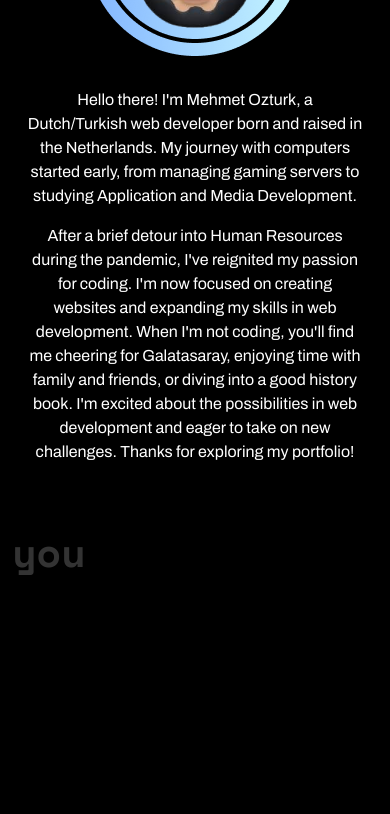
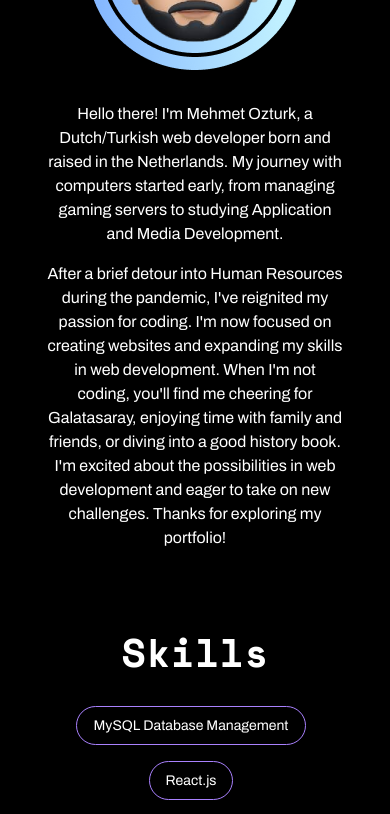
Before and after one commit to memooh/portfolio, a React (Vite) app: page / in a window 390 px wide. Shown: the part 1156-1970 px from the top of the page. Before the commit the page ends 1780 px from the top, so only its background shows below. Built offline with nearby package versions, Linux system fonts and the light colour scheme.

Commit message:
Skills done, aboutme margin-left-right 5% added on phone

```diff
--- a/src/components/AboutMe/AboutMe.css
+++ b/src/components/AboutMe/AboutMe.css
@@ -15,3 +15,11 @@
         padding: 0 15px;
     }
 }
+
+@media screen and (max-width: 480px) {
+    .aboutMe {
+        margin-left: 5%;
+        margin-right: 5%;
+    }
+
+}
--- a/src/components/AboutMe/AboutMe.jsx
+++ b/src/components/AboutMe/AboutMe.jsx
@@ -4,7 +4,7 @@ import avatar from '/hero/avatar.png';
 
 const AboutMe = () => {
   return (
-    <section className="aboutMe mt-5">
+    <section className="aboutMe mt-5 vh-100 d-flex align-items-center">
       <div className="container">
         <h2 className="text-center mb-4">About Me</h2>
         <div className="row align-items-center">
--- a/src/components/Skills/Skills.css
+++ b/src/components/Skills/Skills.css
@@ -0,0 +1,84 @@
+.skillsButton {
+  background-color: transparent;
+  color: #fff;
+  border: 1px var(--color-grape) solid;
+  padding: 10px 20px;
+  cursor: pointer;
+  margin-right: 10px;
+  border-radius: 120px;
+  transition: background-color 0.3s ease;
+}
+
+.skillsTitle {
+  color: #ffffff !important;
+  margin-bottom: 80px;
+}
+
+.skill-tooltip {
+  position: relative;
+  display: inline-block;
+}
+
+.skill-tooltip .skill-level {
+  visibility: hidden;
+  width: 200px;
+  background-color: var(--color-grape);
+  color: #fff;
+  text-align: center;
+  border-radius: 6px;
+  padding: 5px;
+  position: absolute;
+  z-index: 1;
+  bottom: 125%;
+  left: 50%;
+  margin-left: -100px;
+  opacity: 0;
+  transition: opacity 0.3s;
+}
+
+.skill-tooltip:hover .skill-level {
+  visibility: visible;
+  opacity: 1;
+}
+
+.skillsLegend {
+  font-size: 13px;
+}
+
+@media screen and (max-width: 768px) {
+  .skillsButton {
+    padding: 8px 16px;
+    margin-right: 8px;
+    font-size: 14px;
+  }
+
+  .skillsTitle {
+    margin-bottom: 40px;
+  }
+
+  .skill-tooltip .skill-level {
+    width: 160px;
+    margin-left: -80px;
+  }
+
+  .skillsLegend {
+    font-size: 13px;
+  }
+}
+
+@media screen and (max-width: 480px) {
+  .skillsTitle {
+    margin-bottom: 30px;
+  }
+
+  .skill-tooltip .skill-level {
+    width: 140px;
+    margin-left: -70px;
+  }
+
+  .skillsLegend {
+    font-size: 11px;
+    margin-left: 5%;
+    margin-right: 5%;
+  }
+}
--- a/src/components/Skills/Skills.jsx
+++ b/src/components/Skills/Skills.jsx
@@ -1,13 +1,75 @@
-import './Skills.css';
+import React from "react";
+import "./Skills.css";
+
+const skills = [
+  { name: "MySQL Database Management", level: 4 },
+  { name: "React.js", level: 4 },
+  { name: "HTML5/CSS3", level: 5 },
+  {
+    name: "JavaScript",
+    level: 3,
+    learning: true,
+    note: "Refreshing knowledge",
+  },
+  { name: "Agile Scrum", level: 5 },
+  { name: "User Experience Research", level: 3, learning: true },
+  { name: "PHP", level: 4, note: "Planned Refreshing knowledge" },
+  { name: "Symfony Framework", level: 4, note: "Planned Refreshing knowledge" },
+  { name: "API Calls in React", level: 3, learning: true },
+  { name: "WordPress", level: 4, learning: true },
+  {
+    name: "WooCommerce",
+    level: 3,
+    learning: true,
+    note: "Planned Refreshing knowledge",
+  },
+  {
+    name: "Divi/Elementor",
+    level: 3,
+    learning: true,
+    note: "Planned Refreshing knowledge",
+  },
+];
 
 const Skills = () => {
-    return (
-        <section className="skills mt-5 mb-5">
-            <div className="container">
-                <h1>you</h1>
-            </div>
-        </section>
-    )
-}
+  return (
+    <section className="skills mt-5 mb-5">
+      <div className="container">
+        <h2 className="text-center skillsTitle mt-5">Skills</h2>
+        {[0, 4, 8].map((startIndex, rowIndex) => (
+          <div
+            key={rowIndex}
+            className="row justify-content-center mb-0 mb-md-4"
+          >
+            {skills.slice(startIndex, startIndex + 4).map((skill, index) => (
+              <div
+                key={index}
+                className="col-lg-3 col-md-6 col-sm-12 mb-3 text-center"
+              >
+                <div className="skill-tooltip">
+                  <button className="skillsButton">
+                    {skill.name}
+                    {skill.learning ? " *" : ""}
+                  </button>
+                  <span className="skill-level">
+                    Level: {skill.level}/5
+                    {skill.note && <br />}
+                    {skill.note}
+                  </span>
+                </div>
+              </div>
+            ))}
+          </div>
+        ))}
+        <p className="mt-5 skillsLegend">
+          Skills marked with an asterisk (*) are areas of active development.{" "}
+          <br />
+          Hover over each skill to view my current proficiency level, based on
+          my own self-assessment.
+        </p>
+      </div>
+    </section>
+  );
+};
 
 export default Skills;
```
